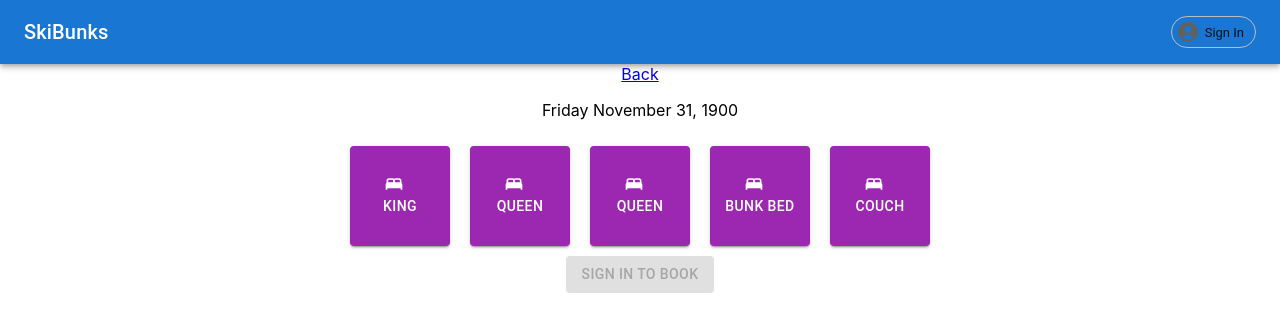
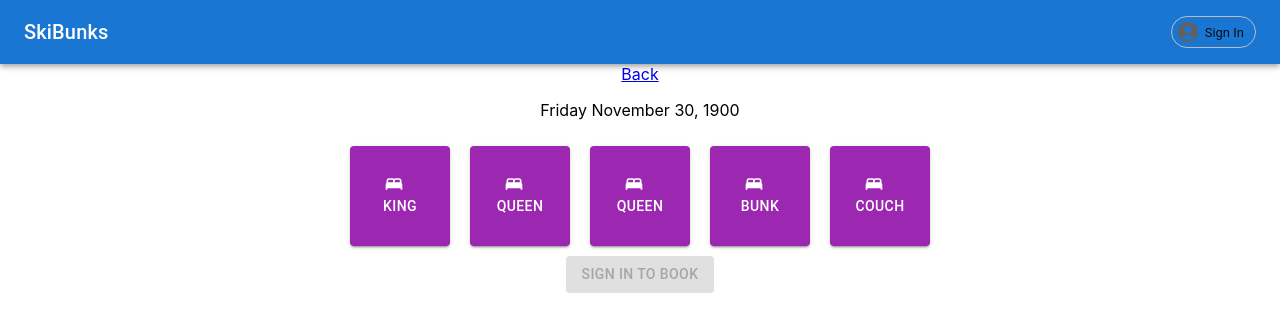
Before and after one commit to jbrennan414/ski-bunks, a React (Create React App) app in the folder ski-bunks-frontend/: page /day/1 in a window 1280 px wide. Shown: the top 332 px of the page. Built offline with nearby package versions, Linux system fonts and the light colour scheme; no server answers.

Commit message:
refactor handling beds

```diff
--- a/ski-bunks-frontend/src/Bed.js
+++ b/ski-bunks-frontend/src/Bed.js
@@ -4,7 +4,6 @@ import { styled } from '@mui/material/styles';
 import { purple } from '@mui/material/colors';
 import BedIcon from '@mui/icons-material/Bed';
 import { Avatar, Button } from '@mui/material';
-import { getBedName } from './utils';
 
 const ColorButton = styled(Button)(({ theme }) => ({
   color: theme.palette.getContrastText(purple[500]),
@@ -22,32 +21,15 @@ const ColorButton = styled(Button)(({ theme }) => ({
 
 export default function Bed(props) {
 
-  function isBedFull(bed_id) {
-
-    let bedCapacity;
-
-    switch (bed_id) {
-      case 'couch':
-        bedCapacity = 1;
-        break;
-      default:
-        bedCapacity = 2;
-        break;
-    }
-
-    const occupiedSpots = Object.keys(props.occupiedBeds).filter((bed) => bed.includes(props.bed_id));
-    const remainingSpots = bedCapacity - occupiedSpots.length;
-    return remainingSpots === 0;
-  }
+  const { name, capacity, occupantPhotos} = props.bed;
+  const { bed_id }= props;
 
   function renderOccupantPhoto() {
 
     let photos = [];
 
-    const occupiedSpots = Object.keys(props.occupiedBeds).filter((bed) => bed.includes(props.bed_id));
-
-    occupiedSpots.forEach((spot, i) => {
-      photos.push(<Avatar key={i} src={props.occupiedBeds[spot].user_picture} alt="occupant photo" />)
+    occupantPhotos.forEach((photoSrc, i) => {
+      photos.push(<Avatar key={i} src={photoSrc} alt="occupant photo" />)
     })
 
     return photos
@@ -57,13 +39,14 @@ export default function Bed(props) {
   return (
     <ColorButton variant="contained"
       startIcon={<BedIcon />}
-      onClick={() => props.setSelectedBed(props.bed_id)}
-      disabled={ isBedFull(props.bed_id) }
+      onClick={() => props.setSelectedBed(bed_id)}
+      disabled={ capacity === occupantPhotos.length }
+      key={bed_id}
     >
-      {getBedName(props.bed_id)}
-      <div className="photo-container">
-        {props.isOccupied && renderOccupantPhoto()}
-      </div>
+      {name}
+    <div className="photo-container">
+      {renderOccupantPhoto()}
+    </div>
     </ColorButton>
   );
 }
--- a/ski-bunks-frontend/src/Calendar.js
+++ b/ski-bunks-frontend/src/Calendar.js
@@ -14,7 +14,7 @@ export default function Calendar(props) {
   const [isLoading, setIsLoading] = useState(true);
 
   useEffect(() => {
-    axios.get(`https://43xrqkj1bc.execute-api.us-west-2.amazonaws.com/prod?month=${month}&year=${year}`)
+    axios.get(`https://1w37fsl0x8.execute-api.us-west-2.amazonaws.com/prod?month=${month}&year=${year}`)
       .then((response) => {
         setAvailableBeds(response.data);
         setIsLoading(false);
--- a/ski-bunks-frontend/src/Day.js
+++ b/ski-bunks-frontend/src/Day.js
@@ -26,9 +26,42 @@ export default function Day() {
 
   let params = useParams();
 
-  const [openBeds, setOpenBeds] = useState([]);
-  const [occupiedBeds, setOccupiedBeds] = useState([]);
+  const allBeds = {
+    king1: {
+      name: "King",
+      capacity: 2,
+      occupantPhotos: [],
+      availableSpots: ["king1_1", "king1_2"]
+    },
+    queen1: {
+      name: "Queen",
+      capacity: 2,
+      occupantPhotos: [],
+      availableSpots: ["queen1_1", "queen1_2"]
+    },
+    queen2: {
+      name: "Queen",
+      capacity: 2,
+      occupantPhotos: [],
+      availableSpots: ["queen2_1", "queen2_2"]
+    },
+    bunk1: {
+      name: "Bunk",
+      capacity: 2,
+      occupantPhotos: [],
+      availableSpots: ["bunk1_1", "bunk1_2"]
+    },
+    couch: {
+      name: "Couch",
+      capacity: 1,
+      occupantPhotos: [],
+      availableSpots: ["couch"]
+    },
+  }
+
+
   const [selectedBed, setSelectedBed] = useState(null);
+  const [beds, setBeds] = useState(allBeds);
   const [pageIsLoading, setPageIsLoading] = useState(true);
   const [selectedDate, setSelectedDate] = useState(params.day);
   const [shouldDisplayError, setShouldDisplayError] = useState(false);
@@ -36,13 +69,15 @@ export default function Day() {
 
   const { user, isAuthenticated } = useAuth0();
 
-  const allBeds = [
-    "king1",
-    "queen1",
-    "queen2",
-    "bunk",
-    "couch"
-  ];
+  const getBedByKeyFromSpot = (spot) => {
+    for (const key in allBeds) {
+      if (allBeds[key].availableSpots.includes(spot)) {
+        return key;
+      }
+    }
+    return null; // or throw an error if you prefer
+  }
+
 
   const handleClose = (event, reason) => {
     if (reason === 'clickaway') {
@@ -55,16 +90,11 @@ export default function Day() {
 
   function bookStay() {
 
-    if (isGuest(user.email)) {
-      console.log("you are a guest")
-      return
-    }
-
     setPageIsLoading(true);
     const date = window.location.pathname.split("/")[2];
     const bed_id = selectedBed;
 
-    axios.post(`https://43xrqkj1bc.execute-api.us-west-2.amazonaws.com/prod`, {
+    axios.post(`https://1w37fsl0x8.execute-api.us-west-2.amazonaws.com/prod`, {
       reservation_date: date,
       bed_id,
       email: user.email,
@@ -74,19 +104,14 @@ export default function Day() {
       .then((response) => {
         console.log(response)
 
-        let newOpenBeds = openBeds;
-        newOpenBeds.splice(newOpenBeds.indexOf(bed_id), 1);
+        const updatedBeds = beds;
 
-        // this is probably bad...but whatever
-        // what I mean is that on a post, we should probably return the update object
-        let newOccupiedBeds = occupiedBeds;
-        newOccupiedBeds[bed_id] = {
-          user_picture: user.picture,
-          user_name: user.name
-        }
+        const bedKey = getBedByKeyFromSpot(bed_id);
 
-        setOccupiedBeds(newOccupiedBeds);
-        setOpenBeds(newOpenBeds);
+        updatedBeds[bedKey].availableSpots = updatedBeds[bedKey].availableSpots.filter((spot) => spot !== bed_id)
+        updatedBeds[bedKey].occupantPhotos.push(user.picture)
+
+        setBeds(updatedBeds);
         setPageIsLoading(false)
         setSelectedBed(null)
 
@@ -98,19 +123,22 @@ export default function Day() {
     });
   }
 
-  function renderBed(bed_id) {
+  function handleSeletedBed(bed_id) {
+    setSelectedBed(beds[bed_id].availableSpots[0])
+  }
+
+  function renderBed(bed_id, i) {
 
     if (pageIsLoading) { return <p>Loading...</p>}
 
-    const isOccupied = !openBeds.includes(bed_id)
+    const thisBed = beds[bed_id];
 
     return (
         <Bed
+          key={i}
+          bed={thisBed}
           bed_id={bed_id}
-          key={bed_id}
-          isOccupied={isOccupied}
-          occupiedBeds={occupiedBeds}
-          setSelectedBed={setSelectedBed}
+          setSelectedBed={handleSeletedBed}
         />
     )
   }
@@ -122,11 +150,20 @@ export default function Day() {
     const month = selectedDate.substring(4, 6);
     const day = selectedDate.substring(6, 8);
 
-    axios.get(`https://43xrqkj1bc.execute-api.us-west-2.amazonaws.com/prod?year=${year}&month=${month}&day=${day}`)
+    axios.get(`https://1w37fsl0x8.execute-api.us-west-2.amazonaws.com/prod?year=${year}&month=${month}&day=${day}`)
       .then((response) => {
-        console.log(response)
-        setOccupiedBeds(response.data.occupiedBeds);
-        setOpenBeds(response.data.openBeds);
+        const reservations = response.data.reservations;
+        const updatedBeds = beds;
+
+        reservations.forEach((reservation) => {
+          const bedKey = getBedByKeyFromSpot(reservation.bed_id);
+
+          updatedBeds[bedKey].availableSpots = updatedBeds[bedKey].availableSpots.filter((spot) => spot !== reservation.bed_id)
+          updatedBeds[bedKey].occupantPhotos.push(reservation.user_picture)
+
+        })
+
+        setBeds(updatedBeds);
         setPageIsLoading(false)
         setSelectedDate(selectedDate)
     }).catch((error) => {
@@ -144,8 +181,8 @@ export default function Day() {
         <p>{`${getDayOfWeek(selectedDate)} ${getMonth(selectedDate)} ${getDate(selectedDate)}, ${getYear(selectedDate)}`}</p>
 
           <div className="bed-container">
-            {allBeds.map((bed) => {
-              return renderBed(bed)
+            {Object.keys(beds).map((bed, i) => {
+              return renderBed(bed, i)
             })}
           </div>
 
--- a/ski-bunks-frontend/src/Reservations.js
+++ b/ski-bunks-frontend/src/Reservations.js
@@ -2,7 +2,7 @@ import React, { useEffect, useState } from 'react'
 import axios from 'axios';
 import { useAuth0 } from "@auth0/auth0-react";
 import { Table, TableBody, TableCell, TableContainer, TableHead, TableRow, Paper, Button } from '@mui/material';
-import { getBedName } from './utils';
+import { getBedName, getDate, getDayOfWeek, getMonth, getYear } from './utils';
 
 export default function Reservations(props) {
 
@@ -15,7 +15,7 @@ export default function Reservations(props) {
 
     if (isLoading) return;
 
-    axios.get(`https://43xrqkj1bc.execute-api.us-west-2.amazonaws.com/prod?user=${user.email}`)
+    axios.get(`https://1w37fsl0x8.execute-api.us-west-2.amazonaws.com/prod?user=${user.email}`)
       .then((response) => {
         setReservations(response.data);
         setpageIsLoading(false);
@@ -27,7 +27,7 @@ export default function Reservations(props) {
 
   function deleteReservation(reservationToRemove) {
     setpageIsLoading(true);
-    axios.delete(`https://43xrqkj1bc.execute-api.us-west-2.amazonaws.com/prod?date=${reservationToRemove.reservation_date}&bed_id=${reservationToRemove.bed_id}`)
+    axios.delete(`https://1w37fsl0x8.execute-api.us-west-2.amazonaws.com/prod?date=${reservationToRemove.reservation_date}&bed_id=${reservationToRemove.bed_id}`)
       .then((response) => {
 
         let newReservations = reservations;
@@ -48,20 +48,12 @@ export default function Reservations(props) {
 
   function parseDateString(dateString){
 
-    const year = dateString.substring(0,4);
-    const month = dateString.substring(4,6);
-    const day = dateString.substring(6,8);
+    const dayOfWeek = getDayOfWeek(dateString);
+    const month = getMonth(dateString);
+    const day = getDate(dateString);
+    const year = getYear(dateString);
 
-    const monthArray = [
-      'January', 'February', 'March', 'April', 'May', 'June', 'July', 'August', 'September',
-      'October', 'November', 'December'
-    ];
-
-    const dayArray = [ "Sunday", "Monday", "Tuesday", "Wednesday", "Thursday", "Friday", "Saturday" ];
-
-    const date = new Date(year, month, day);
-
-    return `${dayArray[date.getDay()]} ${monthArray[month-1]} ${date.getDate()}, ${date.getFullYear()}`
+    return `${dayOfWeek} ${month} ${day}, ${year}`
   }
 
   return (
--- a/ski-bunks-frontend/src/utils.js
+++ b/ski-bunks-frontend/src/utils.js
@@ -28,7 +28,7 @@ export const getDayOfWeek = (fullpath) => {
 
     const year = fullpath.substring(0,4);
     const month = convertHumanMonthToInteger(fullpath.substring(4,6));
-        const day = fullpath.substring(6,8);
+    const day = fullpath.substring(6,8);
 
     const date = new Date(year, month, day);
 
@@ -53,7 +53,7 @@ export const getDate = (fullpath) => {
     //Do something with the input
 
     const year = fullpath.substring(0,4);
-    const month = fullpath.substring(4,6);
+    const month = convertHumanMonthToInteger(fullpath.substring(4,6));
     const day = fullpath.substring(6,8);
 
     const date = new Date(year, month, day);
@@ -63,8 +63,6 @@ export const getDate = (fullpath) => {
 }
 
 export const getYear = (fullpath) => {
-    //Do something with the input
-
     const year = fullpath.substring(0,4);
     const month = convertHumanMonthToInteger(fullpath.substring(4,6));
     const day = fullpath.substring(6,8);
@@ -97,9 +95,8 @@ export const getBedName = (bed_id) => {
 
 export const isPastDate = (fullpath) => {
 
-    const newDate = new Date()
     const year = fullpath.substring(0,4);
-    const month = fullpath.substring(4,6);
+    const month = convertHumanMonthToInteger(fullpath.substring(4,6));
     const day = fullpath.substring(6,8);
 
     const date = new Date(year, month, day).getTime();
```
Also changed, not shown: 1 other file (tests, documents, lock files or other folders).
